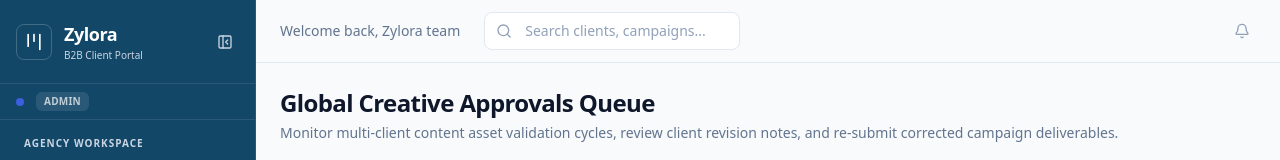
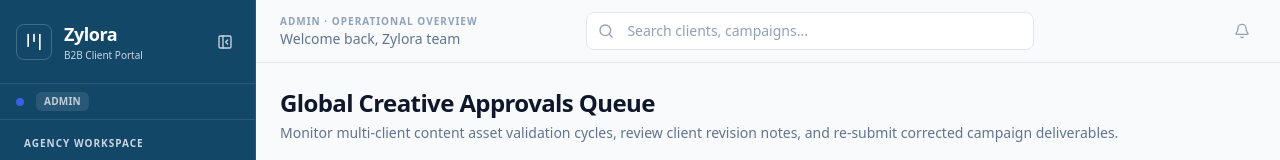
Before and after one commit to ManzarAbbass/zylora, a Next.js app: page /admin/approvals in a window 1280 px wide. Shown: the top 160 px of the page. Built offline with nearby package versions, Linux system fonts and the light colour scheme; no server answers; the database is empty.

Commit message:
fix(header): restore breadcrumb on desktop, center search bar

```diff
--- a/src/components/admin-topbar.tsx
+++ b/src/components/admin-topbar.tsx
@@ -14,11 +14,16 @@ export function AdminTopbar({ onMenuToggle, role = "ADMIN" }: AdminTopbarProps)
         Zylora
       </span>
 
-      <p className="hidden text-sm font-medium text-white/80 sm:block lg:text-slate-500">
-        {role === "CLIENT" ? "Welcome back, Ahmed" : "Welcome back, Zylora team"}
-      </p>
+      <div className="min-w-0">
+        <p className="hidden text-[10px] font-semibold uppercase tracking-widest text-white/50 lg:block lg:text-slate-400">
+          {role === "CLIENT" ? "CLIENT · CAMPAIGN ANALYTICS" : "ADMIN · OPERATIONAL OVERVIEW"}
+        </p>
+        <p className="hidden text-sm font-medium text-white/80 sm:block lg:text-slate-500">
+          {role === "CLIENT" ? "Welcome back, Ahmed" : "Welcome back, Zylora team"}
+        </p>
+      </div>
 
-      <div className="relative hidden max-w-sm md:block">
+      <div className="relative mx-auto hidden max-w-md flex-1 md:block">
         <Search className="absolute left-3 top-1/2 size-4 -translate-y-1/2 text-white/40 lg:text-slate-400" />
         <input
           type="text"
```
